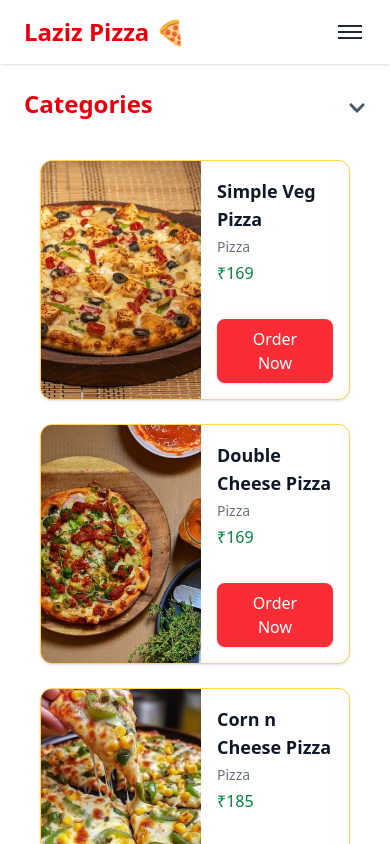
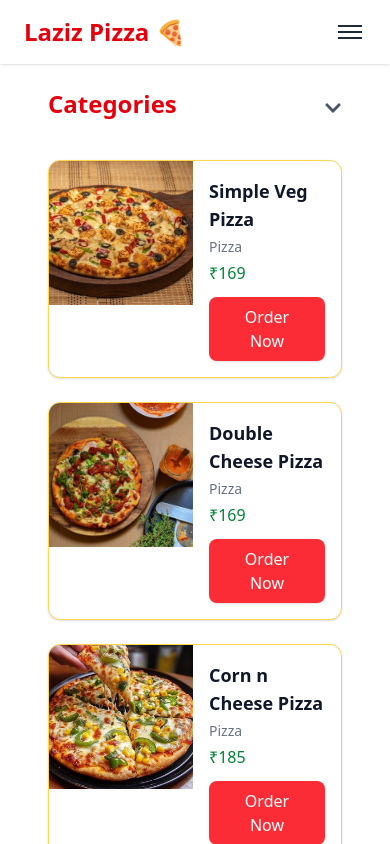
Before and after one commit to Arsk86shaikh/Portfolio_website, a React (Vite) app: page /menusection in a window 390 px wide. Shown: the top 844 px of the page. Built offline with nearby package versions, Linux system fonts and the light colour scheme.

Commit message:
fixed mobile

```diff
--- a/src/Menusection/page.jsx
+++ b/src/Menusection/page.jsx
@@ -103,9 +103,9 @@ export default function MenuPage() {
 
   return (
     <section className="min-h-screen p-6">
-      <div className="max-w-7xl mx-auto flex flex-col md:flex-row gap-8">
-
-  <div className="md:w-1/4 sticky top-20 h-fit">
+      <div className="max-w-8xl mx-auto flex flex-col md:flex-row gap-8 px-6">
+        {/* Sticky Sidebar */}
+        <div className="md:w-75 w-full md:sticky md:top-20 h-fit">
           <CategorySidebar
             categories={categories}
             selected={selected}
@@ -113,25 +113,26 @@ export default function MenuPage() {
           />
         </div>
 
-
+        {/* Main Content Area */}
+        <div className="md:w-3/4 w-full">
           <motion.main
             variants={containerVariants}
             initial="hidden"
             animate="visible"
-  className="max-w-6xl mx-auto grid grid-cols-1 md:grid-cols-2 gap-6 px-4"
+            className="grid grid-cols-1 md:grid-cols-2 gap-6"
           >
             {filtered.map((product) => (
               <motion.div
                 key={product.id}
                 variants={cardVariants}
-      className="flex h-60 bg-white rounded-xl shadow border border-[#ffd64f] hover:shadow-lg transition overflow-hidden"
+                className="flex flex-row w-full bg-white rounded-xl shadow border border-[#ffd64f] hover:shadow-lg transition overflow-hidden"
               >
                 <img
                   src={product.img}
                   alt={product.name}
-        className="w-40 h-full object-cover"
+                  className="w-36 h-36 object-cover flex-shrink-0"
                 />
-      <div className="flex-1 p-4 text-left flex flex-col justify-between">
+                <div className="flex-1 p-4 text-left flex flex-col justify-between min-h-[110px]">
                   <div className="space-y-1">
                     <h3 className="text-lg font-semibold text-gray-900">{product.name}</h3>
                     <p className="text-gray-500 text-sm">{product.category}</p>
@@ -148,7 +149,7 @@ export default function MenuPage() {
               </motion.div>
             ))}
           </motion.main>
-
+        </div>
       </div>
     </section>
   );
```
Lines whose indentation alone changed are shown as unchanged.
